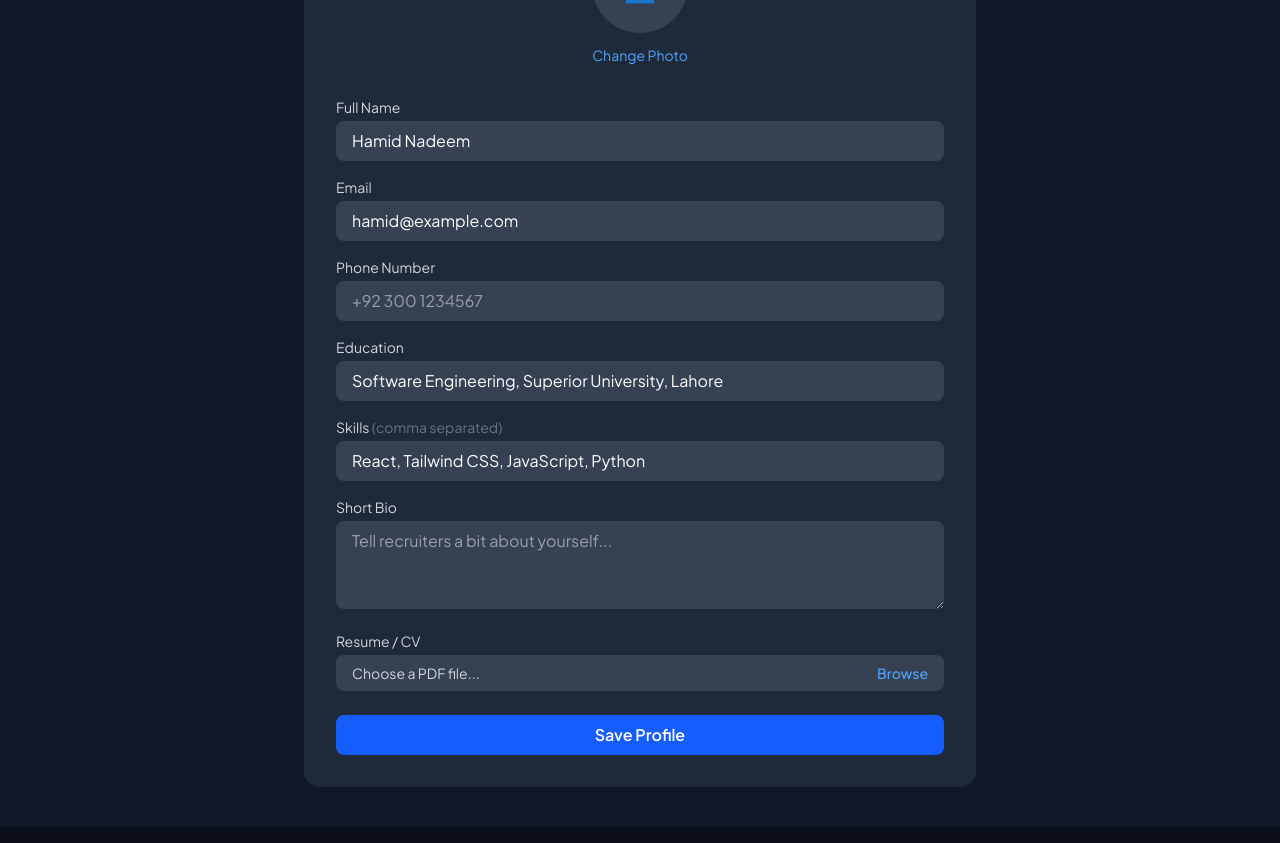
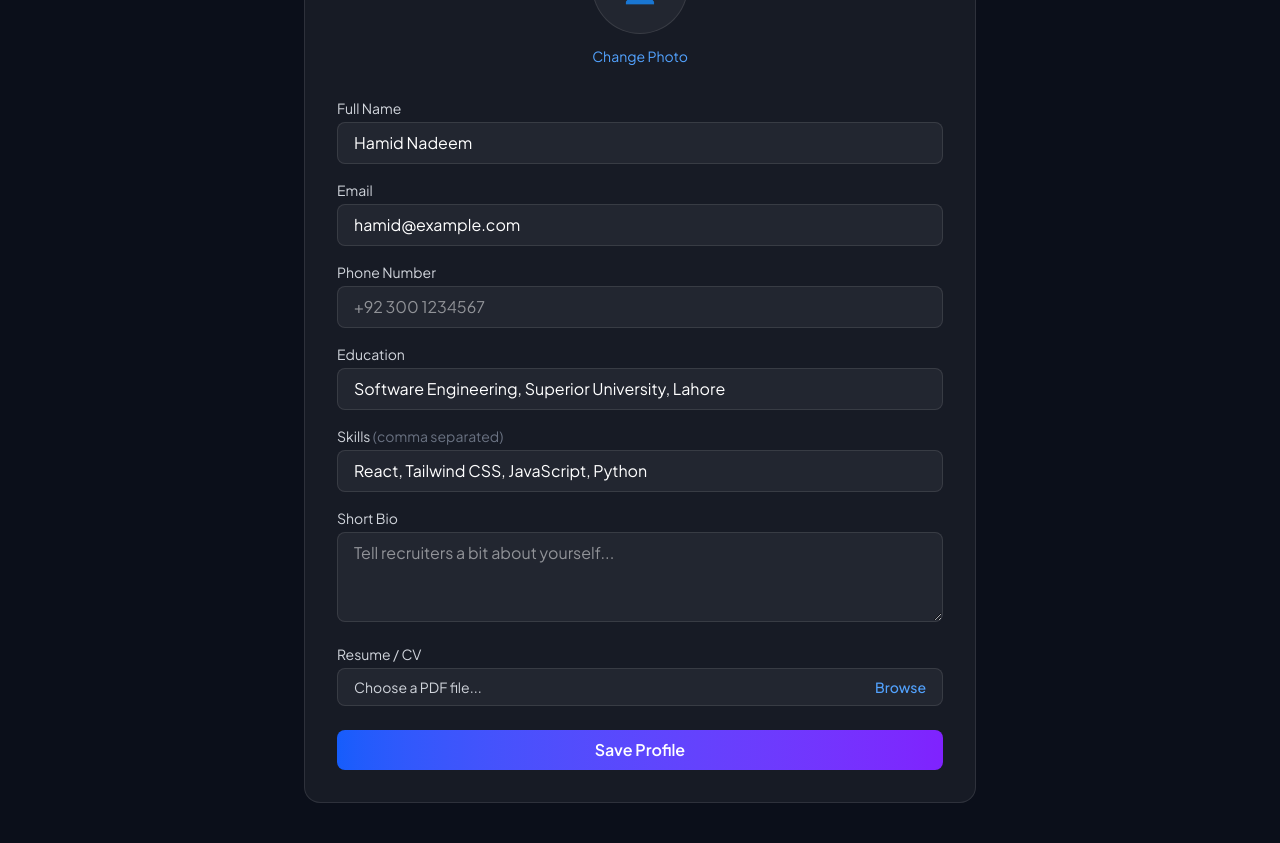
Before and after one commit to hamidnadeem043/JOB-PORTAL, a React (Vite) app in the folder job-portal/: page /seeker/profile in a window 1280 px wide. Shown: the part 300-1143 px from the top of the page. Built offline with nearby package versions, Linux system fonts and the light colour scheme.

Commit message:
updated seeker profile and dashbord

```diff
--- a/job-portal/src/components/StatCard.jsx
+++ b/job-portal/src/components/StatCard.jsx
@@ -1,12 +1,12 @@
 function StatCard({ label, value, valueColor = 'text-white', icon: Icon }) {
   return (
-    <div className="bg-gray-800 rounded-xl p-6 flex items-center justify-between">
+    <div className="bg-white/5 border border-white/10 rounded-2xl p-6 flex items-center justify-between">
       <div>
         <p className="text-gray-400 text-sm mb-1">{label}</p>
         <p className={`text-3xl font-bold ${valueColor}`}>{value}</p>
       </div>
       {Icon && (
-        <div className="bg-gray-700 p-3 rounded-lg">
+        <div className="bg-white/5 border border-white/10 p-3 rounded-xl">
           <Icon size={22} className={valueColor} />
         </div>
       )}
--- a/job-portal/src/pages/seeker/MyApplications.jsx
+++ b/job-portal/src/pages/seeker/MyApplications.jsx
@@ -13,12 +13,11 @@ function MyApplications() {
       : dummyApplications.filter((app) => app.status === filter)
 
   return (
-    <div className="min-h-screen bg-gray-900 px-6 py-10">
+    <div className="min-h-screen px-6 py-10" style={{ backgroundColor: '#0b0f1a' }}>
       <div className="max-w-4xl mx-auto">
 
         <h1 className="text-3xl font-bold text-white mb-6">My Applications</h1>
 
-        {/* Filter Tabs */}
         <div className="flex gap-2 mb-8">
           {filters.map((f) => (
             <button
@@ -26,8 +25,8 @@ function MyApplications() {
               onClick={() => setFilter(f)}
               className={`px-4 py-2 rounded-lg text-sm font-medium transition ${
                 filter === f
-                  ? 'bg-blue-600 text-white'
-                  : 'bg-gray-800 text-gray-300 hover:bg-gray-700'
+                  ? 'bg-gradient-to-r from-blue-600 to-violet-600 text-white'
+                  : 'bg-white/5 border border-white/10 text-gray-300 hover:bg-white/10'
               }`}
             >
               {f}
@@ -35,7 +34,6 @@ function MyApplications() {
           ))}
         </div>
 
-        {/* Applications List */}
         {filteredApps.length === 0 ? (
           <p className="text-gray-400 text-center mt-10">
             No applications found for "{filter}".
@@ -45,7 +43,7 @@ function MyApplications() {
             {filteredApps.map((app) => (
               <div
                 key={app.id}
-                className="bg-gray-800 rounded-xl p-5 flex items-center justify-between"
+                className="bg-white/5 border border-white/10 rounded-xl p-5 flex items-center justify-between"
               >
                 <div>
                   <h3 className="text-white font-semibold">{app.jobTitle}</h3>
--- a/job-portal/src/pages/seeker/SeekerDashboard.jsx
+++ b/job-portal/src/pages/seeker/SeekerDashboard.jsx
@@ -10,27 +10,25 @@ function SeekerDashboard() {
   const pending = dummyApplications.filter((a) => a.status === 'Pending').length
 
   return (
-    <div className="min-h-screen bg-gray-900 px-6 py-10">
+    <div className="min-h-screen px-6 py-10" style={{ backgroundColor: '#0b0f1a' }}>
       <div className="max-w-5xl mx-auto">
 
         <div className="flex items-center justify-between mb-8">
           <h1 className="text-3xl font-bold text-white">Welcome back 👋</h1>
           <Link
             to="/jobs"
-            className="bg-blue-600 hover:bg-blue-700 text-white px-5 py-2 rounded-lg font-semibold"
+            className="bg-gradient-to-r from-blue-600 to-violet-600 hover:from-blue-500 hover:to-violet-500 text-white px-5 py-2 rounded-lg font-semibold transition-all"
           >
             Browse Jobs
           </Link>
         </div>
 
-        {/* Stats Cards */}
         <div className="grid grid-cols-1 sm:grid-cols-3 gap-6 mb-10">
           <StatCard label="Total Applications" value={totalApplications} icon={FileText} />
-<StatCard label="Accepted" value={accepted} valueColor="text-green-400" icon={CheckCircle} />
-<StatCard label="Pending" value={pending} valueColor="text-yellow-400" icon={Clock} />
+          <StatCard label="Accepted" value={accepted} valueColor="text-green-400" icon={CheckCircle} />
+          <StatCard label="Pending" value={pending} valueColor="text-yellow-400" icon={Clock} />
         </div>
 
-        {/* Recent Applications */}
         <div className="flex items-center justify-between mb-4">
           <h2 className="text-xl font-semibold text-white">Recent Applications</h2>
           <Link
@@ -45,7 +43,7 @@ function SeekerDashboard() {
           {dummyApplications.map((app) => (
             <div
               key={app.id}
-              className="bg-gray-800 rounded-xl p-5 flex items-center justify-between"
+              className="bg-white/5 border border-white/10 rounded-xl p-5 flex items-center justify-between"
             >
               <div>
                 <h3 className="text-white font-semibold">{app.jobTitle}</h3>
--- a/job-portal/src/pages/seeker/SeekerProfile.jsx
+++ b/job-portal/src/pages/seeker/SeekerProfile.jsx
@@ -40,22 +40,20 @@ function SeekerProfile() {
     e.preventDefault()
     console.log('Updated profile:', formData)
     console.log('CV file:', cvFile)
-    // Yahan baad me Python backend ko FormData (profilePic + cvFile + formData) bhejenge
     setSaved(true)
   }
 
   return (
-    <div className="min-h-screen bg-gray-900 px-6 py-10">
-      <div className="max-w-2xl mx-auto bg-gray-800 rounded-2xl p-8">
+    <div className="min-h-screen px-6 py-10" style={{ backgroundColor: '#0b0f1a' }}>
+      <div className="max-w-2xl mx-auto bg-white/5 border border-white/10 rounded-2xl p-8">
 
         <h1 className="text-3xl font-bold text-white mb-2">My Profile</h1>
         <p className="text-gray-400 mb-6">Keep your profile updated to get better job matches.</p>
 
         <form onSubmit={handleSubmit} className="flex flex-col gap-4">
 
-          {/* Profile Picture */}
           <div className="flex flex-col items-center mb-4">
-            <div className="w-24 h-24 rounded-full bg-gray-700 overflow-hidden flex items-center justify-center mb-3">
+            <div className="w-24 h-24 rounded-full bg-white/5 border border-white/10 overflow-hidden flex items-center justify-center mb-3">
               {profilePic ? (
                 <img src={profilePic} alt="Profile" className="w-full h-full object-cover" />
               ) : (
@@ -81,7 +79,7 @@ function SeekerProfile() {
               name="name"
               value={formData.name}
               onChange={handleChange}
-              className="w-full px-4 py-2 rounded-lg bg-gray-700 text-white outline-none focus:ring-2 focus:ring-blue-500"
+              className="w-full px-4 py-2 rounded-lg bg-white/5 border border-white/10 text-white outline-none focus:ring-2 focus:ring-blue-500"
               required
             />
           </div>
@@ -93,7 +91,7 @@ function SeekerProfile() {
               name="email"
               value={formData.email}
               onChange={handleChange}
-              className="w-full px-4 py-2 rounded-lg bg-gray-700 text-white outline-none focus:ring-2 focus:ring-blue-500"
+              className="w-full px-4 py-2 rounded-lg bg-white/5 border border-white/10 text-white outline-none focus:ring-2 focus:ring-blue-500"
               required
             />
           </div>
@@ -106,7 +104,7 @@ function SeekerProfile() {
               value={formData.phone}
               onChange={handleChange}
               placeholder="+92 300 1234567"
-              className="w-full px-4 py-2 rounded-lg bg-gray-700 text-white outline-none focus:ring-2 focus:ring-blue-500"
+              className="w-full px-4 py-2 rounded-lg bg-white/5 border border-white/10 text-white outline-none focus:ring-2 focus:ring-blue-500"
             />
           </div>
 
@@ -117,7 +115,7 @@ function SeekerProfile() {
               name="education"
               value={formData.education}
               onChange={handleChange}
-              className="w-full px-4 py-2 rounded-lg bg-gray-700 text-white outline-none focus:ring-2 focus:ring-blue-500"
+              className="w-full px-4 py-2 rounded-lg bg-white/5 border border-white/10 text-white outline-none focus:ring-2 focus:ring-blue-500"
             />
           </div>
 
@@ -131,7 +129,7 @@ function SeekerProfile() {
               value={formData.skills}
               onChange={handleChange}
               placeholder="React, Node.js, Python"
-              className="w-full px-4 py-2 rounded-lg bg-gray-700 text-white outline-none focus:ring-2 focus:ring-blue-500"
+              className="w-full px-4 py-2 rounded-lg bg-white/5 border border-white/10 text-white outline-none focus:ring-2 focus:ring-blue-500"
             />
           </div>
 
@@ -143,15 +141,14 @@ function SeekerProfile() {
               onChange={handleChange}
               rows={3}
               placeholder="Tell recruiters a bit about yourself..."
-              className="w-full px-4 py-2 rounded-lg bg-gray-700 text-white outline-none focus:ring-2 focus:ring-blue-500"
+              className="w-full px-4 py-2 rounded-lg bg-white/5 border border-white/10 text-white outline-none focus:ring-2 focus:ring-blue-500"
             />
           </div>
 
-          {/* CV / Resume Upload */}
           <div>
             <label className="text-gray-300 text-sm mb-1 block">Resume / CV</label>
 
-            <label className="flex items-center justify-between px-4 py-2 rounded-lg bg-gray-700 text-gray-300 cursor-pointer hover:bg-gray-600">
+            <label className="flex items-center justify-between px-4 py-2 rounded-lg bg-white/5 border border-white/10 text-gray-300 cursor-pointer hover:bg-white/10">
               <span className="text-sm truncate">
                 {cvFile ? cvFile.name : 'Choose a PDF file...'}
               </span>
@@ -175,7 +172,7 @@ function SeekerProfile() {
 
           <button
             type="submit"
-            className="bg-blue-600 hover:bg-blue-700 text-white py-2 rounded-lg font-semibold mt-2"
+            className="bg-gradient-to-r from-blue-600 to-violet-600 hover:from-blue-500 hover:to-violet-500 text-white py-2 rounded-lg font-semibold mt-2 transition-all"
           >
             Save Profile
           </button>
```
Also changed, not shown: job-portal/src/pages/JobDetail.jsx (+11 -13 lines).
